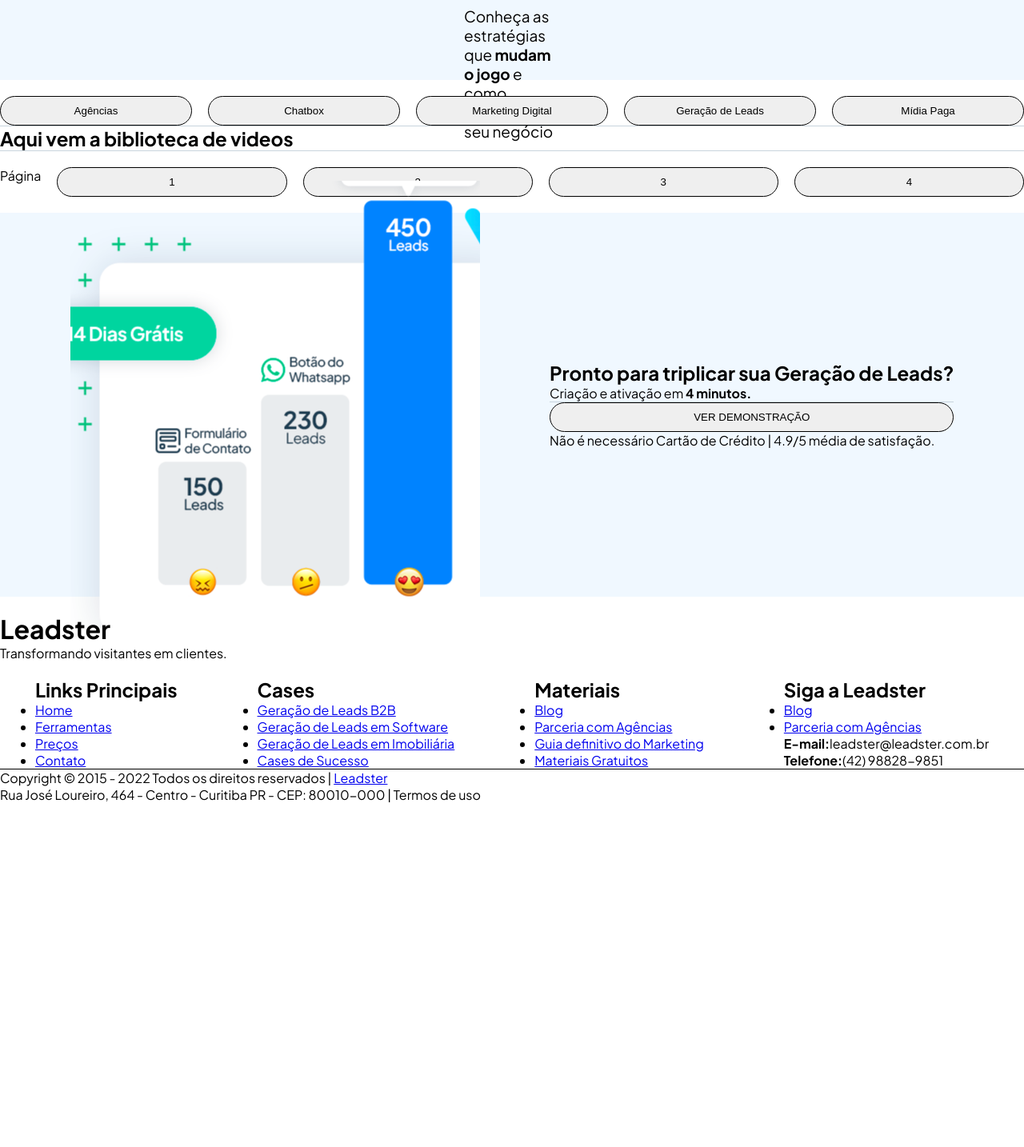
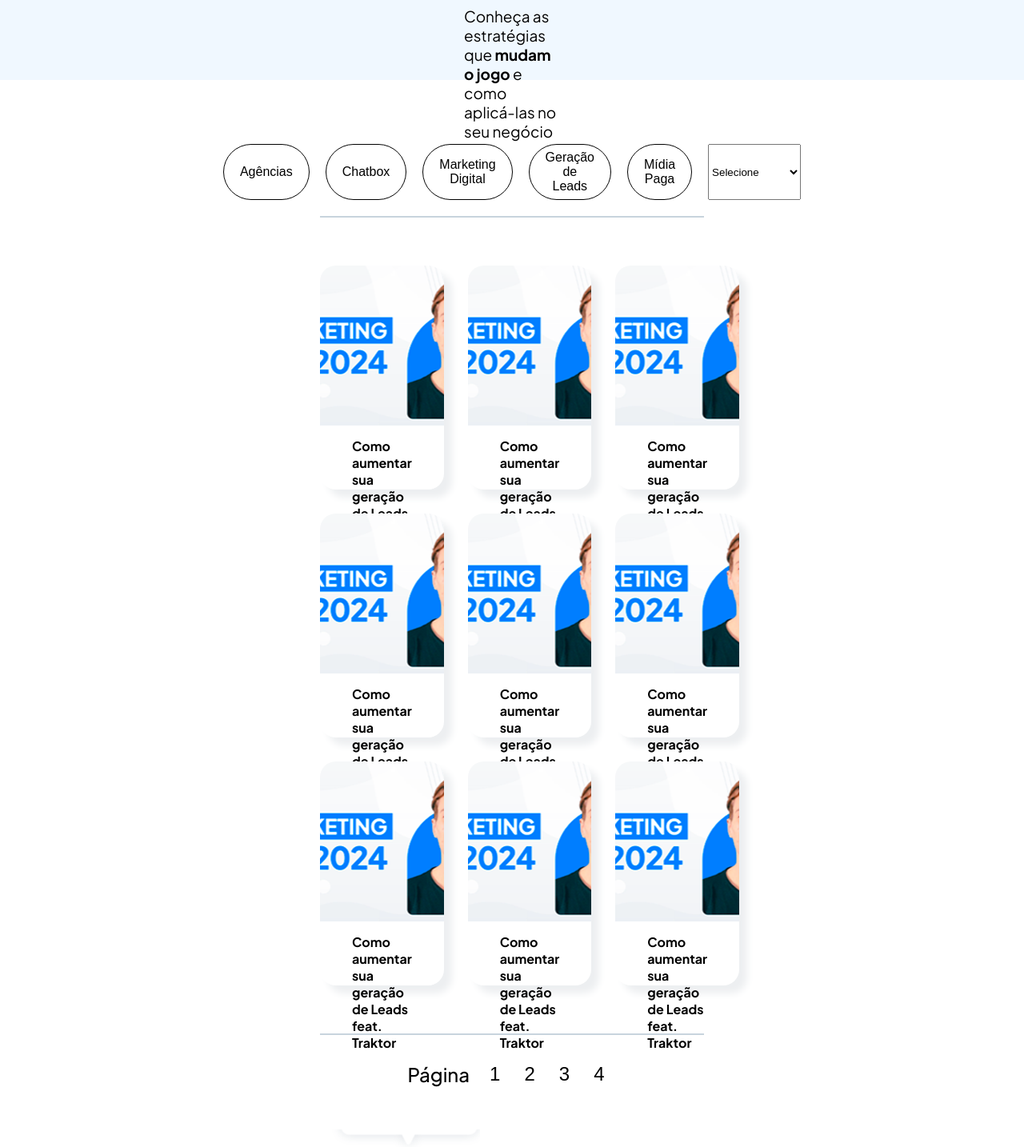
Before and after one commit to eduardosmendonca/VideoLibrary, a React (Vite) app: page / in a window 1280 px wide. Shown: the part 500-1934 px from the top of the page at 80% size. Before the commit the page ends 1504 px from the top, so only its background shows below. Built offline with nearby package versions, Linux system fonts and the light colour scheme.

Commit message:
refactoring VideoLibrary section and component creation

```diff
--- a/src/components/Button/styles.js
+++ b/src/components/Button/styles.js
@@ -4,7 +4,23 @@ export const Container = styled.button`
   width: 100%;
   border: 1px solid black;
   color: black;
-  padding: 10px 20px;
+  padding: 7px 20px;
   border-radius: 50px;
   font-weight: 500;
+  font-size: 16px;
+
+  background: ${({ theme }) => theme.COLORS.BG_WHITE};
+
+  &:hover {
+    background-image: linear-gradient(
+      -45deg,
+      rgba(44, 131, 251, 0.43461134453781514) 0%,
+      rgba(31, 118, 240, 1) 0%
+    );
+    background-clip: text;
+    -webkit-background-clip: text;
+    -webkit-text-fill-color: transparent;
+
+    border: 1px solid rgb(44, 131, 251);
+  }
 `
--- /dev/null
+++ b/src/components/Card/index.jsx
@@ -0,0 +1,10 @@
+import { Container, Image } from './styles'
+
+export function Card () {
+  return (
+    <Container>
+      <Image />
+      <p>Como aumentar sua geração de Leads feat. Traktor</p>
+    </Container>
+  )
+}
--- /dev/null
+++ b/src/components/Card/styles.js
@@ -0,0 +1,31 @@
+import styled from 'styled-components'
+import backgroundImg from '../../assets/thumbnail.png'
+
+export const Container = styled.div`
+  width: 100%;
+  height: 280px;
+
+  border-radius: 20px;
+
+  box-shadow: 10px 10px 10px rgb(237, 239, 241);
+
+  > p {
+    margin: 15px 40px;
+    text-align: left;
+
+    font-weight: 700;
+  }
+
+  &:hover {
+    cursor: pointer;
+  }
+`
+
+export const Image = styled.div`
+  width: 100%;
+  height: 200px;
+
+  background: url(${backgroundImg}) no-repeat center;
+
+  border-radius: 20px 20px 0 0;
+`
--- a/src/components/Line/styles.js
+++ b/src/components/Line/styles.js
@@ -2,5 +2,5 @@ import styled from 'styled-components'
 
 export const Container = styled.div`
   width: 100%;
-  border-bottom: 1px solid ${({ theme }) => theme.COLORS.BG_GRAY};
+  border-bottom: 2px solid ${({ theme }) => theme.COLORS.BG_GRAY};
 `
--- /dev/null
+++ b/src/components/SectionVideoLibrary/index.jsx
@@ -0,0 +1,57 @@
+import { Container, Navigation, SectionCard, PageNavigation } from './styles'
+
+import { Button } from '../../components/Button'
+import { Line } from '../../components/Line'
+import { Card } from '../../components/Card'
+
+
+
+
+export function SectionVideoLibrary () {
+  return (
+    <Container>
+        <Navigation>
+          <Button title='Agências' />
+          <Button title='Chatbox' />
+          <Button title='Marketing Digital' />
+          <Button title='Geração de Leads' />
+          <Button title='Mídia Paga' />
+
+          <select id="appearance-select">
+            <option>Selecione</option>
+            <option>Primeira opção</option>
+            <option>Segunda opção</option>
+            <option>Terceira opção</option>
+            <option>Quarta opção</option>
+          </select>
+        </Navigation>
+        <Line />
+
+        <div className="wrapper-cards">
+          <SectionCard>
+            <Card />
+            <Card />
+            <Card />
+          </SectionCard>
+          <SectionCard>
+            <Card />
+            <Card />
+            <Card />
+          </SectionCard>
+          <SectionCard>
+            <Card />
+            <Card />
+            <Card />
+          </SectionCard>
+        </div>
+        <Line />
+        <PageNavigation>
+          <p>Página</p>
+          <Button title='1' />
+          <Button title='2' />
+          <Button title='3' />
+          <Button title='4' />
+        </PageNavigation>
+    </Container>
+  )
+}
--- /dev/null
+++ b/src/components/SectionVideoLibrary/styles.js
@@ -0,0 +1,55 @@
+import styled from 'styled-components'
+
+export const Container = styled.section`
+  display: flex;
+  flex-direction: column;
+  text-align: center;
+  align-items: center;
+
+  margin: 80px 400px;
+
+  > .wrapper-cards {
+    margin: 30px auto;
+  }
+`
+
+export const Navigation = styled.div`
+  display: flex;
+
+  gap: 20px;
+
+  margin-bottom: 20px;
+`
+
+export const SectionCard = styled.section`
+  width: 100%;
+
+  display: flex;
+  gap: 30px;
+
+  margin: 30px auto;
+`
+
+export const PageNavigation = styled.div`
+  margin-top: 20px;
+
+  display: flex;
+  align-items: center;
+  text-align: center;
+
+  > p {
+    margin-right: 10px;
+
+    font-size: 24px;
+    font-weight: 500;
+  }
+
+  > Button {
+    border: 0;
+    padding: 15px 15px;
+    border-radius: 10px;
+
+    font-size: 24px;
+    font-weight: 500;
+  }
+`
--- a/src/pages/Home/index.jsx
+++ b/src/pages/Home/index.jsx
@@ -1,10 +1,11 @@
-import { Container, VideoLibrary, Navigation, PageNavigation, SeeDemo, Image, TextDemo, Footer, UsefulLinks, Links } from './styles'
+import { Container, SeeDemo, Image, TextDemo, Footer, UsefulLinks, Links } from './styles'
 
 import { Header } from '../../components/Header'
 import { Button } from '../../components/Button'
 import { Line } from '../../components/Line'
 import { SectionLinks } from '../../components/SectionLinks'
 import { SectionConversion } from '../../components/SectionConversion'
+import { SectionVideoLibrary } from '../../components/SectionVideoLibrary'
 
 
 export function Home() {
@@ -13,27 +14,8 @@ export function Home() {
     <Container>
       <Header />
       <SectionConversion />
+      <SectionVideoLibrary />
 
-      <VideoLibrary>
-        <Navigation>
-          <Button title='Agências' />
-          <Button title='Chatbox' />
-          <Button title='Marketing Digital' />
-          <Button title='Geração de Leads' />
-          <Button title='Mídia Paga' />
-        </Navigation>
-        <Line />
-        <h1>Aqui vem a biblioteca de videos</h1>
-        <Line />
-        <PageNavigation>
-          <p>Página</p>
-          <Button title='1' />
-          <Button title='2' />
-          <Button title='3' />
-          <Button title='4' />
-
-        </PageNavigation>
-      </VideoLibrary>
 
       <SeeDemo>
         <Image />
--- a/src/pages/Home/styles.js
+++ b/src/pages/Home/styles.js
@@ -4,21 +4,6 @@ import backgroundImg from '../../assets/comparativo_img_CTA.png'
 export const Container = styled.main`
   width: 100%;
   height: 100vh;
-`
-
-export const VideoLibrary = styled.section`
-  margin-top: 20px;
-`
-
-export const Navigation = styled.div`
-  display: flex;
-  gap: 20px;
-`
-
-export const PageNavigation = styled.div`
-  margin-top: 20px;
-  display: flex;
-  gap: 20px;
 `
 
 export const SeeDemo = styled.section`
```
